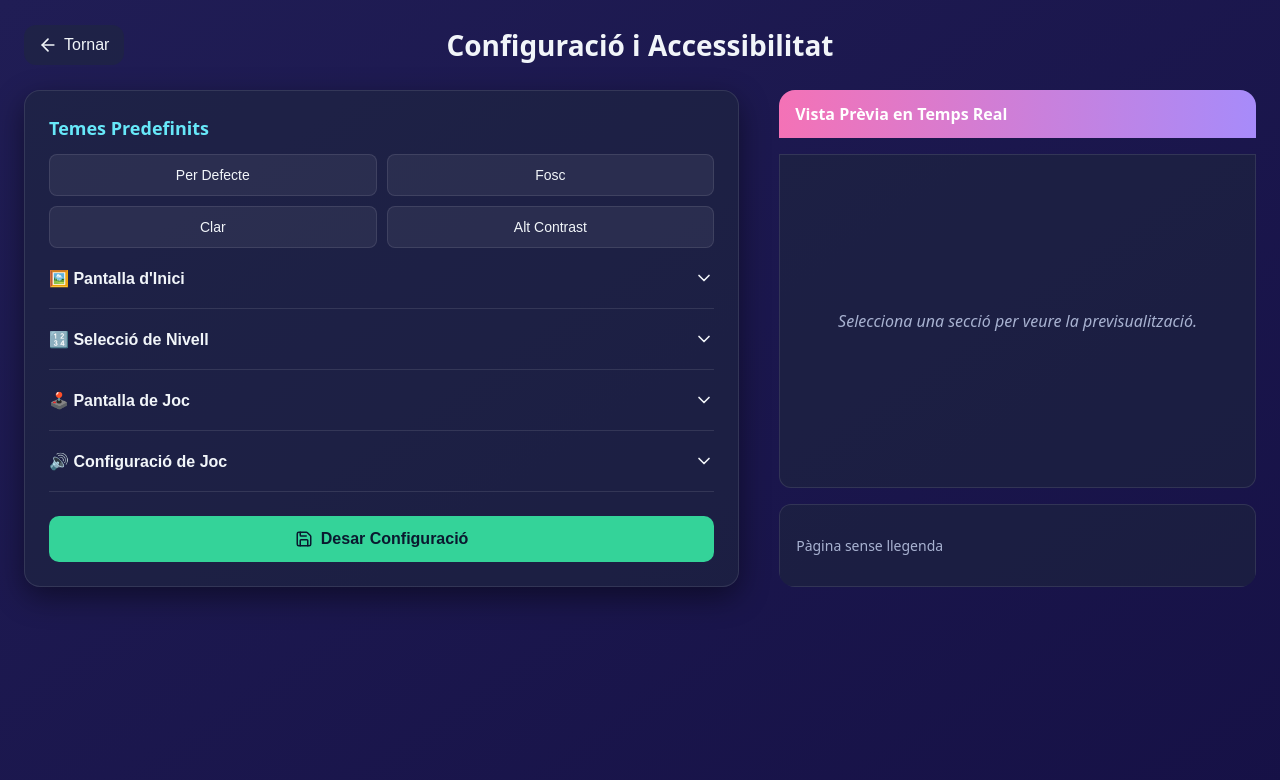
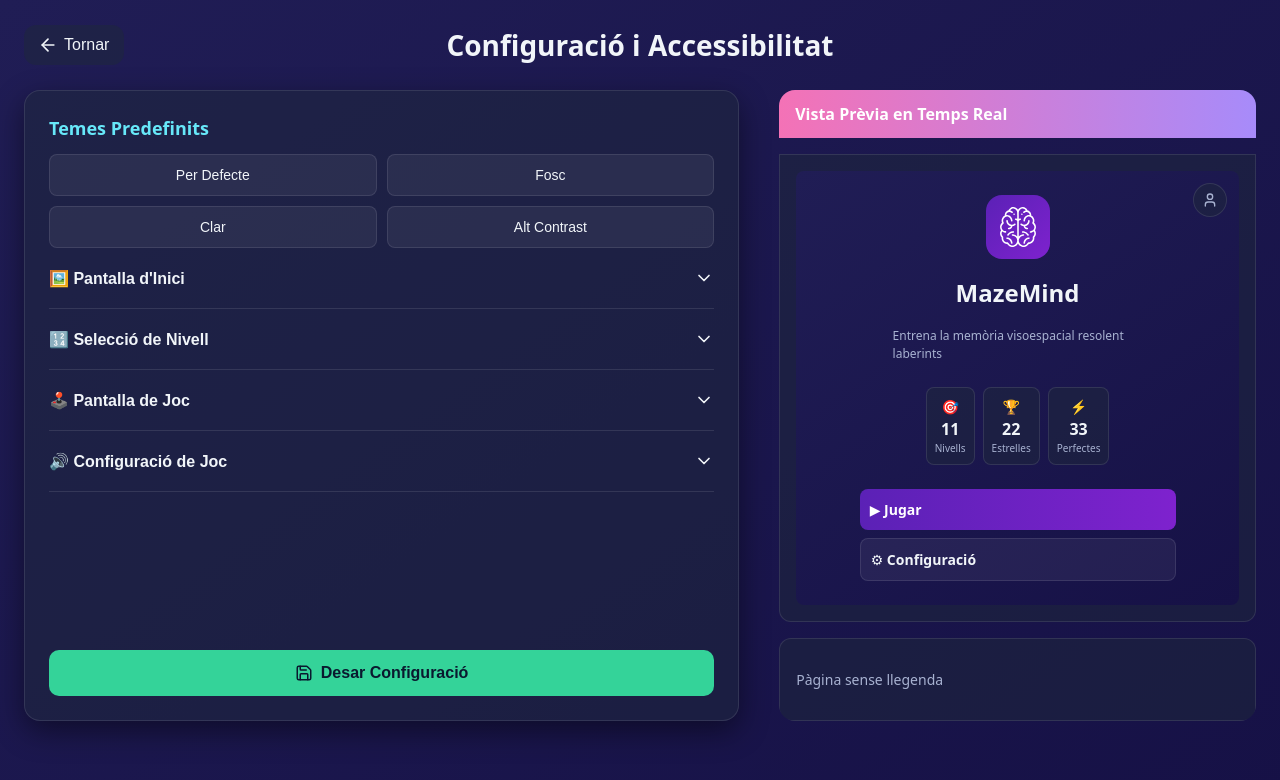
Before and after one commit to PolComas/MazeMind-TFG, a React (Vite) app in the folder frontend/: page / in a window 1280 px wide. Both pictures are taken after a click on the button "⚙ Configuració". Shown: the top 780 px of the page. Built offline with nearby package versions, Linux system fonts and the light colour scheme.

Commit message:
SettingsScreen.tsx mostrar tot el rato una pantalla de previsualització

```diff
--- a/frontend/src/pages/SettingsScreen.tsx
+++ b/frontend/src/pages/SettingsScreen.tsx
@@ -42,7 +42,10 @@ export default function SettingsScreen({ onBack }: Props) {
 
   // Estat local per a la configuració que s'està editant
   const [currentSettings, setCurrentSettings] = useState<AppSettings>(() => JSON.parse(JSON.stringify(initialSettings)));
+  // Quina secció de l'acordió està oberta
   const [activeSection, setActiveSection] = useState<AccordionSection | null>(null);
+  // Quina secció es mostra a la previsualització (manté l'última seleccionada)
+  const [previewSection, setPreviewSection] = useState<AccordionSection | 'home'>('home');
   const [saveSuccess, setSaveSuccess] = useState(false);
   const saveTimeoutRef = React.useRef<number | null>(null);
 
@@ -70,6 +73,7 @@ export default function SettingsScreen({ onBack }: Props) {
     //  Comprovació tecles abans de desar
     if (duplicateActions.size > 0) {
       setActiveSection('game');
+      setPreviewSection('game');
       return;
     }
 
@@ -116,7 +120,14 @@ export default function SettingsScreen({ onBack }: Props) {
 
   // Obrir/tancar secció de l'acordió
   const toggleSection = (section: AccordionSection) => {
-    setActiveSection(prev => (prev === section ? null : section));
+    setActiveSection(prev => {
+      const next = (prev === section ? null : section);
+      // Si s'està obrint la secció, fem que la previsualització canviï a aquesta.
+      if (next === section) setPreviewSection(section);
+      // Si s'està tancant (next === null) no canviem previewSection: volem mantenir
+      // l'última vista seleccionada.
+      return next;
+    });
     audio.playSlide();
   };
 
@@ -276,29 +287,31 @@ export default function SettingsScreen({ onBack }: Props) {
             <span>Vista Prèvia en Temps Real</span>
           </div>
           <div style={styles.previewContent}>
-            {activeSection === 'home' && (
+            {previewSection === 'home' && (
               <HomeScreenPreview settings={currentSettings.visuals.home} />
             )}
 
-            {activeSection === 'levelSelect' && (
+            {previewSection === 'levelSelect' && (
               <LevelSelectPreview settings={currentSettings.visuals.levelSelect} />
             )}
 
-            {activeSection === 'levelScreen' && (
+            {previewSection === 'levelScreen' && (
               <LevelScreenPreview settings={currentSettings.visuals.levelScreen} />
             )}
 
-            {activeSection !== 'home' && activeSection !== 'levelSelect' && activeSection !== 'levelScreen' && (
+            {previewSection === 'game' && (
+              <LevelScreenPreview settings={currentSettings.visuals.levelScreen} />
+            )}
+
+            {!previewSection && (
                 <p style={{ color: PALETTE.subtext, fontStyle: 'italic' }}>
-                  {activeSection
-                    ? `Previsualització de "${activeSection}" (Properament)...`
-                    : "Selecciona una secció per veure la previsualització."}
+                  {"Selecciona una secció per veure la previsualització."}
                 </p>
             )}
           </div>
           {/* Llegenda */}
           <div style={styles.legend}>
-            {activeSection === 'levelScreen' ? (
+            {previewSection === 'levelScreen' || previewSection === 'game' ? (
               <LevelScreenLegend settings={currentSettings.visuals.levelScreen} />
             ) : (
               <p>Pàgina sense llegenda</p>
```
